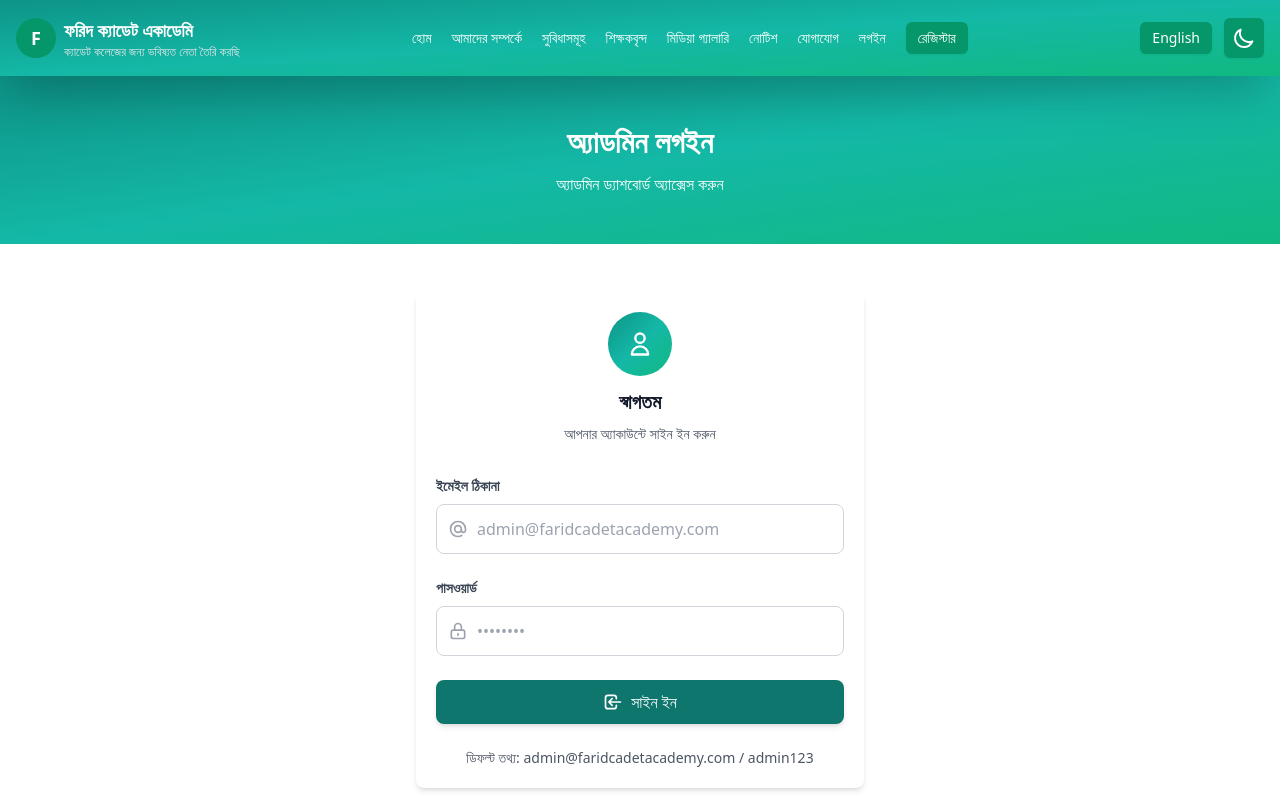
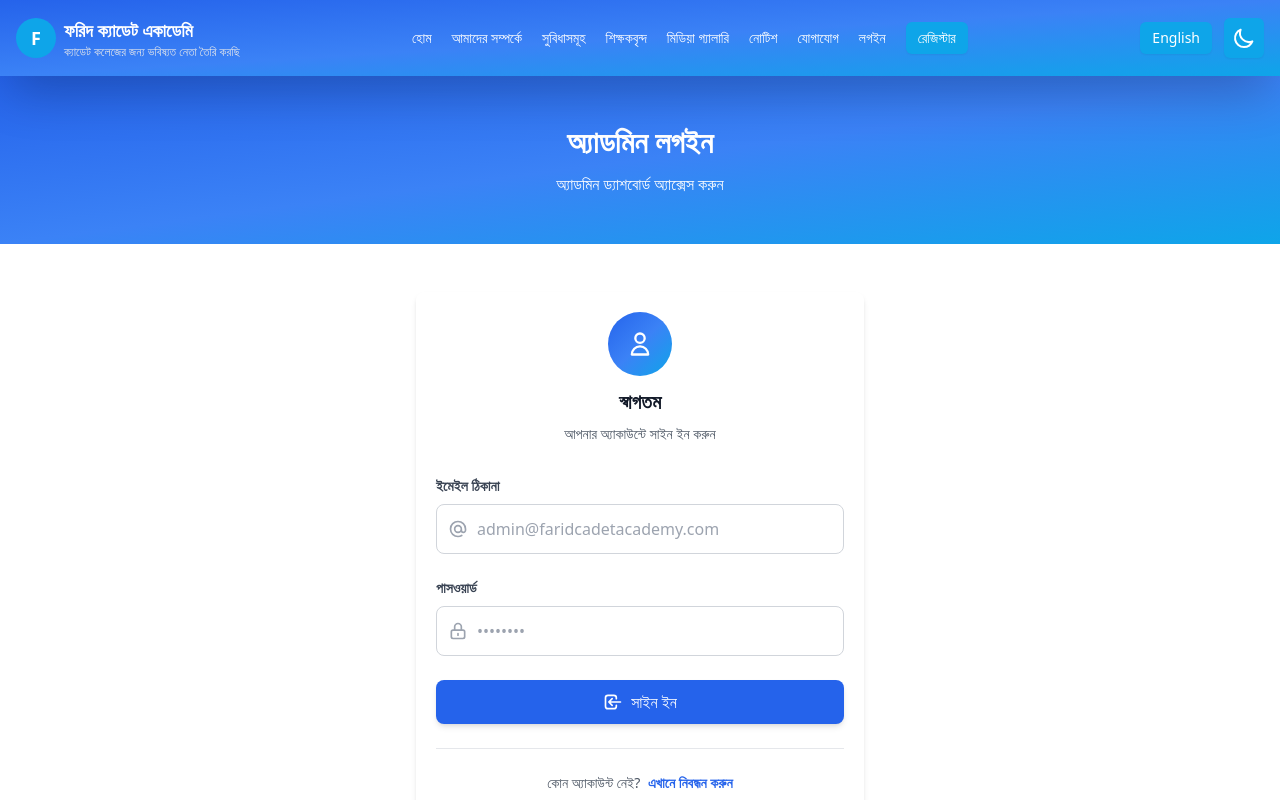
Before and after one commit to AdityaMondol/FCA, a Svelte app in the folder frontend/: page /login in a window 1280 px wide. Shown: the top 800 px of the page. Built offline with nearby package versions, Linux system fonts and the light colour scheme; no server answers.

Commit message:
Some change

```diff
--- a/frontend/src/pages/Login.svelte
+++ b/frontend/src/pages/Login.svelte
@@ -146,11 +146,12 @@
           </button>
         </form>
 
-        <div class="mt-6 text-center">
+        <div class="mt-6 text-center border-t border-gray-200 dark:border-gray-700 pt-6">
           <p class="text-sm text-gray-600 dark:text-gray-400">
-            {$currentLanguage === 'en'
-              ? 'Default credentials: admin@faridcadetacademy.com / admin123'
-              : 'ডিফল্ট তথ্য: admin@faridcadetacademy.com / admin123'}
+            {$currentLanguage === 'en' ? "Don't have an account?" : 'কোন অ্যাকাউন্ট নেই?'}
+            <a href="/register" class="text-primary hover:text-primary-700 font-semibold ml-1">
+              {$currentLanguage === 'en' ? 'Register here' : 'এখানে নিবন্ধন করুন'}
+            </a>
           </p>
         </div>
       </div>
--- a/frontend/src/pages/Register.svelte
+++ b/frontend/src/pages/Register.svelte
@@ -299,6 +299,15 @@
             {/if}
           </button>
         </form>
+
+        <div class="mt-6 text-center border-t border-gray-200 dark:border-gray-700 pt-6">
+          <p class="text-sm text-gray-600 dark:text-gray-400">
+            {$currentLanguage === 'en' ? 'Already have an account?' : 'ইতিমধ্যে অ্যাকাউন্ট আছে?'}
+            <a href="/login" class="text-primary hover:text-primary-700 font-semibold ml-1">
+              {$currentLanguage === 'en' ? 'Login here' : 'এখানে লগইন করুন'}
+            </a>
+          </p>
+        </div>
       </div>
 
       <div class="mt-8 text-center">
--- a/frontend/tailwind.config.js
+++ b/frontend/tailwind.config.js
@@ -9,30 +9,30 @@ export default {
     extend: {
       colors: {
         primary: {
-          DEFAULT: '#0F766E',
-          50: '#F0FDFA',
-          100: '#CCFBF1',
-          200: '#99F6E4',
-          300: '#5EEAD4',
-          400: '#2DD4BF',
-          500: '#14B8A6',
-          600: '#0D9488',
-          700: '#0F766E',
-          800: '#115E59',
-          900: '#134E4A'
+          DEFAULT: '#2563EB',
+          50: '#EFF6FF',
+          100: '#DBEAFE',
+          200: '#BFDBFE',
+          300: '#93C5FD',
+          400: '#60A5FA',
+          500: '#3B82F6',
+          600: '#2563EB',
+          700: '#1D4ED8',
+          800: '#1E40AF',
+          900: '#1E3A8A'
         },
         secondary: {
-          DEFAULT: '#059669',
-          50: '#ECFDF5',
-          100: '#D1FAE5',
-          200: '#A7F3D0',
-          300: '#6EE7B7',
-          400: '#34D399',
-          500: '#10B981',
-          600: '#059669',
-          700: '#047857',
-          800: '#065F46',
-          900: '#064E3B'
+          DEFAULT: '#0EA5E9',
+          50: '#F0F9FF',
+          100: '#E0F2FE',
+          200: '#BAE6FD',
+          300: '#7DD3FC',
+          400: '#38BDF8',
+          500: '#0EA5E9',
+          600: '#0284C7',
+          700: '#0369A1',
+          800: '#075985',
+          900: '#0C4A6E'
         }
       }
     }
```
Also changed, not shown: 2 other files (tests, documents, lock files or other folders).
